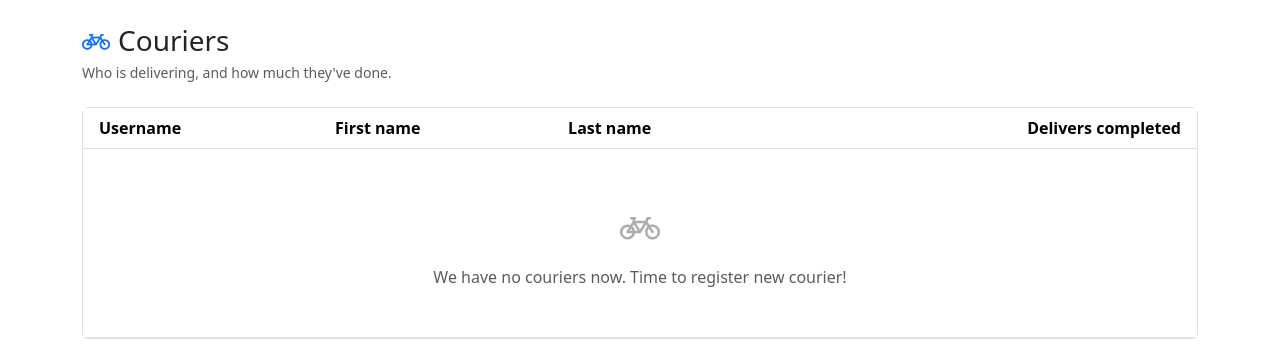
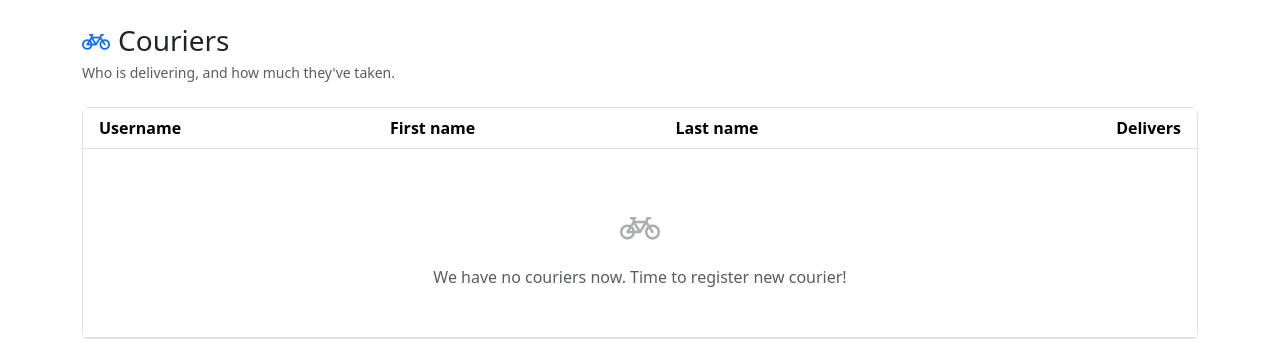
Before and after one commit to glor1ee/delivery-service, a Django app: page /couriers/ in a window 1280 px wide. Shown: the part 63-420 px from the top of the page. Run offline with Django 5.2, Linux system fonts and the light colour scheme; the visitor is signed in with stand-in values (Sample User, id 1); data comes from the database, SQL or seed files in the repository; data that the repository does not hold is empty.

Commit message:
fix: improve page wording

```diff
--- a/templates/delivery/courier_list.html
+++ b/templates/delivery/courier_list.html
@@ -4,7 +4,7 @@
 {% block content %}
   <div class="mb-4">
     <h1 class="h3 mb-1"><i class="bi bi-bicycle me-2 text-primary"></i>Couriers</h1>
-    <p class="text-body-secondary small mb-0">Who is delivering, and how much they've done.</p>
+    <p class="text-body-secondary small mb-0">Who is delivering, and how much they've taken.</p>
   </div>
 
   <div class="card border">
@@ -15,7 +15,7 @@
             <th class="ps-3">Username</th>
             <th>First name</th>
             <th>Last name</th>
-            <th class="text-end pe-3">Delivers completed</th>
+            <th class="text-end pe-3">Delivers</th>
           </tr>
         </thead>
         <tbody>
```
